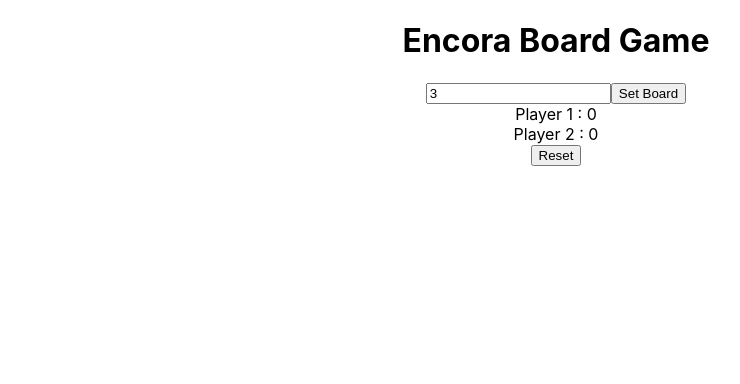
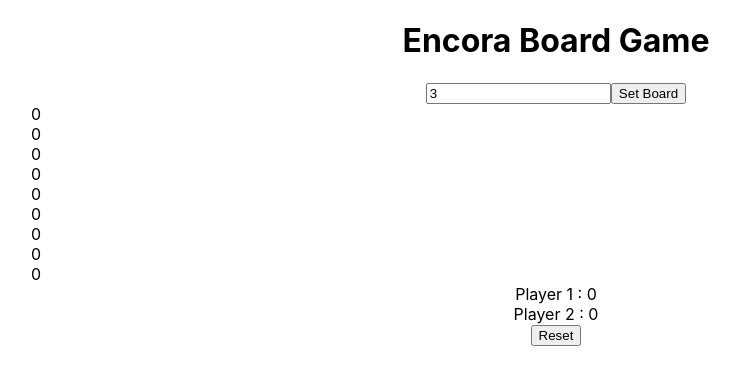
Before and after one commit to dalmia01/encora-board-game, a React (Create React App) app: page / in a window 1280 px wide. Shown: the top 384 px of the page, without its empty margins (84-824 px from the left). Built offline with nearby package versions, Linux system fonts and the light colour scheme.

Commit message:
initial board setup

```diff
--- a/src/App.tsx
+++ b/src/App.tsx
@@ -1,5 +1,6 @@
 import React, { useState } from "react";
 import "./App.css";
+import { Board } from "./Components/Board";
 import { Button } from "./Components/Button";
 import { Input } from "./Components/Input";
 import { Title } from "./Components/Title";
@@ -12,6 +13,9 @@ function App() {
         player2: 0,
     });
     const [winner, setWinner] = useState(null);
+    const [boardValues,setBoardValues] = useState([[0,0,0],[0,0,0],[0,0,0]]);
+    const [count,setCount] = useState(0);
+    const [player,setPlayer] = useState(1);
 
     const changeBoardNumber = (e: React.ChangeEvent<HTMLInputElement>) => {
         if (isNaN(Number(e.target.value))) return;
@@ -30,6 +34,15 @@ function App() {
         setWinner(null);
     };
 
+    const fillColorHandler = (row:number,column:number) => {
+      if(boardValues[row][column] === 1 || boardValues[row][column] === 2) return ;
+      let newBoardValues = [...boardValues];
+      newBoardValues[row][column] = player;
+      setBoardValues(newBoardValues);
+      let newCount = count + 1;
+      setCount(newCount);
+  }
+
     return (
         <main className="App">
             <Title title={"Encora Board Game"} />
@@ -43,6 +56,7 @@ function App() {
                 clickHandler={changeBoardHandler}
                 disabled={boardNumber < 2 || boardNumber > 8}
             />
+            <Board gridSystem={finalBoard} clickHandler={fillColorHandler} boardValues={boardValues} />
             <div className="player-values">
                 <div>Player 1 : {playerValues.player1} </div>
                 <div>Player 2 : {playerValues.player2} </div>
--- /dev/null
+++ b/src/Components/Board.tsx
@@ -0,0 +1,36 @@
+type BoardProps = {
+    gridSystem: number;
+    clickHandler: (row: number, column: number) => void;
+    boardValues: number[][];
+};
+
+const boardStyle = (gridSystem: number) => ({
+    width: gridSystem * 80,
+});
+
+export const Board = (props: BoardProps) => {
+    const { gridSystem, clickHandler, boardValues } = props;
+    return (
+        <div className="board" style={boardStyle(gridSystem)}>
+            {[...boardValues].map((item, index) => {
+                return (
+                    <div className="row" key={`row${index}`}>
+                        {[...item].map((innerItem, innerIndex) => {
+                            return (
+                                <div
+                                    onClick={() =>
+                                        clickHandler(index, innerIndex)
+                                    }
+                                    className={`column column${innerItem}`}
+                                    key={`colum${innerIndex}`}
+                                >
+                                    {innerItem}
+                                </div>
+                            );
+                        })}
+                    </div>
+                );
+            })}
+        </div>
+    );
+};
```
